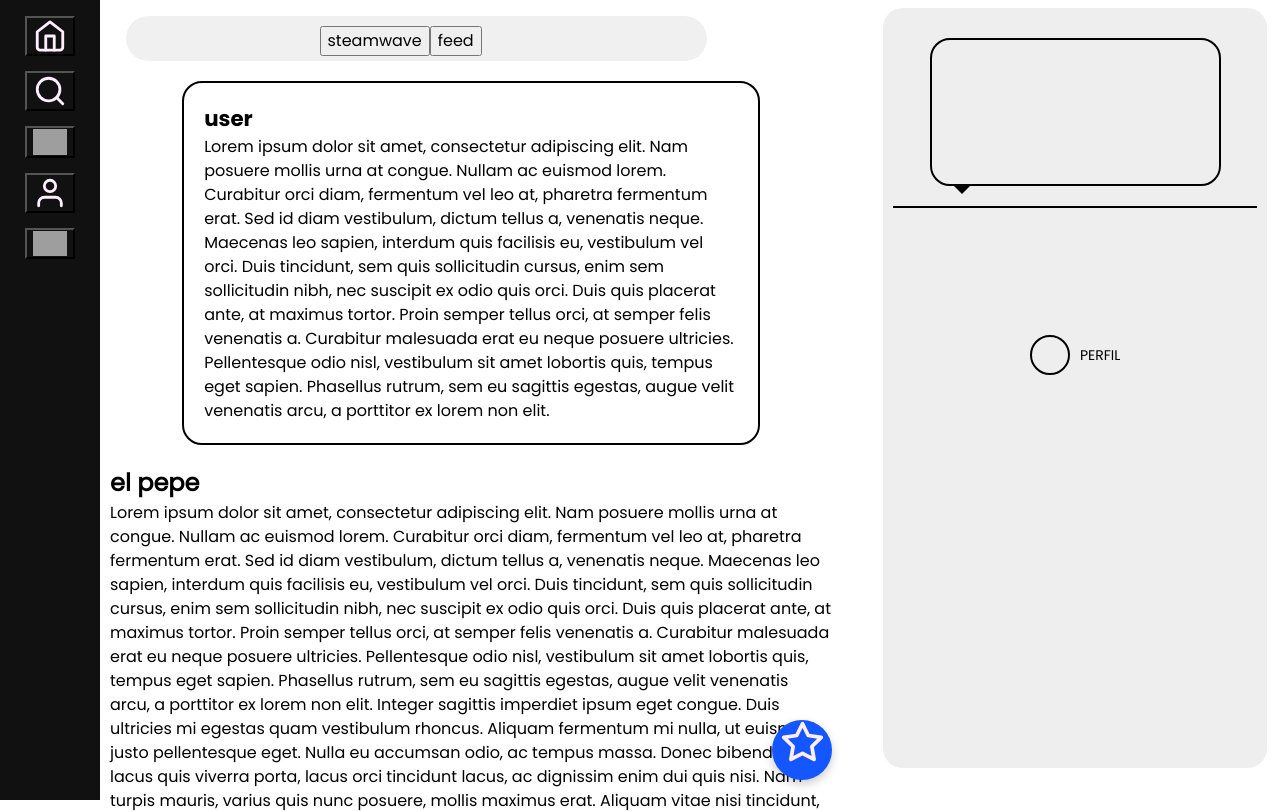
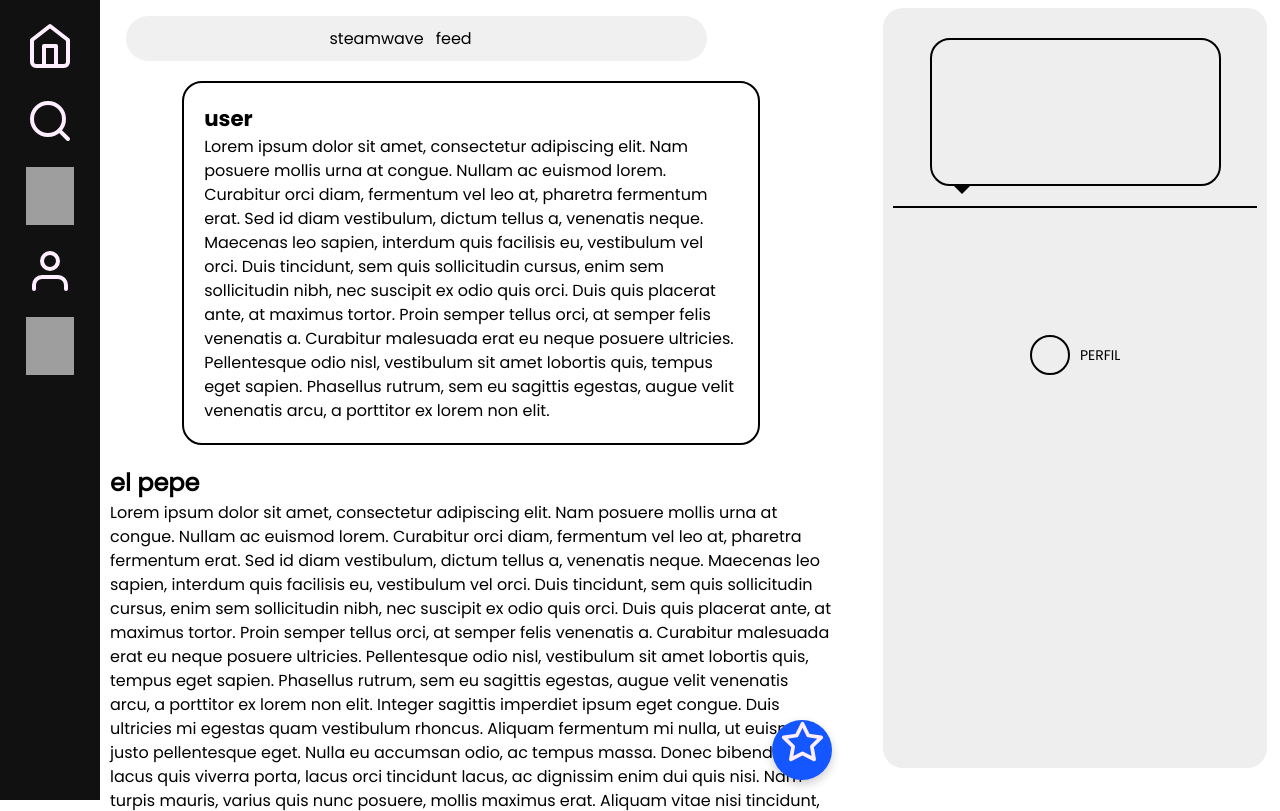
Before and after one commit to Kriol368/SteamWave, a Symfony app: template templates/home/index.html.twig in a window 1280 px wide. Shown: the top 811 px of the page. Run offline with Twig, Linux system fonts and the light colour scheme; the template is opened without the code that fills it, so the values that code supplies are empty; some libraries are stand-ins or nearby versions; grey boxes are pictures that could not be loaded.

Commit message:
fua no se que he hecho pero ahra se ve mejor

```diff
--- a/public/css/base.css
+++ b/public/css/base.css
@@ -2,12 +2,9 @@
     font-family: Poppins;
     src: url('../res/fonts/Poppins-Regular.ttf');
 }
-/* Page content */
 body {
     font-family: "Poppins", sans-serif;
-}
-.main {
-    margin-left: auto; /* Same as the width of the sidenav */
+    margin-left: auto;
 }
 
 /* =========0 barra lateral =================0 */
@@ -15,34 +12,29 @@ body {
     height: 100%;
     width: 100px;
     position: fixed;
-    z-index: 1;
     top: 0;
     left: 0;
-    background-color: #111;
-    overflow-x: hidden;
+    background-color: #111111FF;
     padding-top: 1rem;
 }
 
 .sidenav button {
+    border: 0;
 
-    background-color: #111;
-    text-decoration: none;
-    font-size: 25px;
-    color: #818181;
-    display: block;
-    transition: 0.2s;
+    height: 60px;
+    width: 60px;
+    background-color: #11111100;
 
     margin-left: auto;
     margin-right: auto;
+    margin-bottom: 15px;
 
-    margin-bottom: 15px;
-    width: 50%;
-
+    display: block;
+    transition: 0.2s;
 }
 
 .sidenav button:hover {
-    color: #f0f0f0;
-    background-color: #333;
+    background-color: #3e3e3e;
     border-collapse: collapse;
     border-radius: 10px;
 }
@@ -53,20 +45,9 @@ body {
 /* =======================================
     ajustes
 */
-.options{
-    position: absolute;   /* Posicionamiento absoluto dentro del contenedor */
-    bottom: 20px;         /* 20px desde el borde inferior del contenedor */
-    left: 20px;           /* 20px desde el borde izquierdo del contenedor */
-    background-color: #333;  /* Fondo para el div flotante */
-    color: white;         /* Color del texto */
-    padding: 10px;        /* Espaciado interno */
-    border-radius: 5px;   /* Bordes redondeados */
+.settings{
+
 }
-.options img{
-    height: 100%;
-    width: 100%;
-}
-
 /* ================ no se =================*/
 
 @media screen and (max-height: 450px) {
--- a/public/css/main_content.css
+++ b/public/css/main_content.css
@@ -13,7 +13,6 @@
     align-items: center;
 
 }
-
 .feed-buttons{
     width: 100%;
     height: 2.8rem;
@@ -25,7 +24,17 @@
     font-size: 1rem;
     display:flex;
     justify-content: center;
+}
+.feed-buttons button{
+    border: 0;
+    background-color: #11111100;
+}
 
+.feed-buttons button:hover {
+    color: #2e4681;
+    background-color: #b1b1b1;
+    border-collapse: collapse;
+    border-radius: 1.625rem;
 }
 /*  ===================================
     centramos el contenido principal
@@ -55,7 +64,6 @@
 }
 .post-button img{
     margin: auto;
-
     height: 75%;
     width: 75%;
 }
--- a/templates/base.html.twig
+++ b/templates/base.html.twig
@@ -25,12 +25,18 @@
                 <a href="{{ path('app_home') }}"><button><img id="home-btn" src="{{ asset('res/icons/home.svg') }}" alt="Home button"></button></a>
                 <a href="{{ path('app_search') }}"><button><img id="search-btn" src="{{ asset('res/icons/search.svg') }}" alt="Likes button"></button></a>
                 <a href="{{ path('app_chat') }}"><button><img id="chat-btn" src="{{ asset('res/icons/message-circle.svg') }}" alt="Star button"></button></a>
-                <a href="{{ path('app_profile') }}" ><button><img id="user-btn" src="{{ asset('res/icons/user.svg') }}" alt="User profile picture"></button></a>
-                <a href=""><button class="settings"><img id="settings-btn" src="{{ asset('res/icons/settings.svg') }}" alt="Settings button"></button></a>
+
+                {% if app.user %}
+                    <a href="{{ path('app_profile') }}"><button><img id="user-btn" src="{# {{ app.user.photo }} #}" alt="User profile picture"></button></a>
+                {% else %}
+                    <a href="{{ path('app_login') }}"><button><img id="user-btn" src="{{ asset('res/icons/user.svg') }}" alt="User profile picture"></button></a>
+                {% endif %}
+                <a href="{# {{ path('app_settings') }} #}"><button class="settings"><img id="settings-btn" src="{{ asset('res/icons/settings.svg') }}" alt="Settings button"></button></a>
             </div>
         </header>
 <!-- ===================================0
         cuerpo del texto    -->
+
         {% block body %}    {% endblock %}
 
     </body>
```
